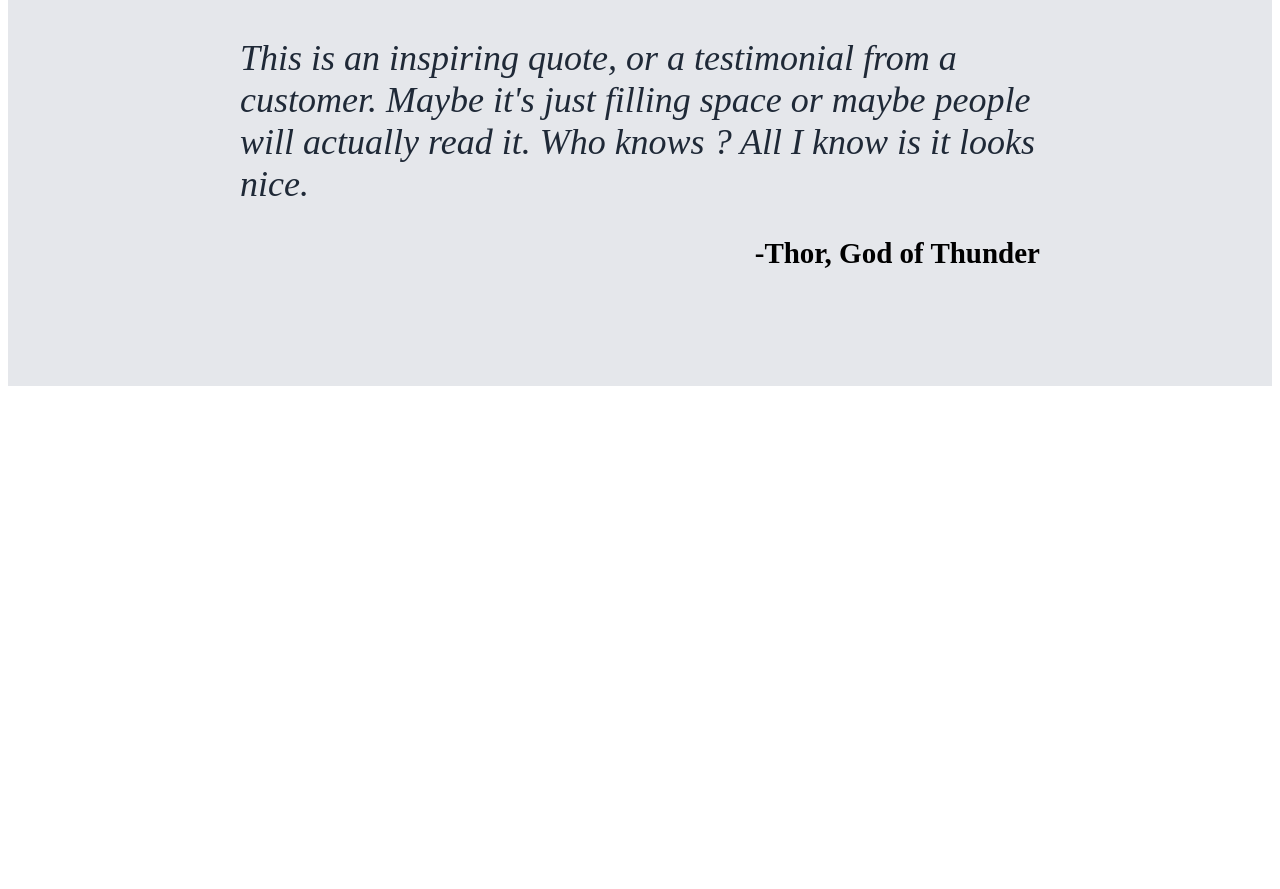
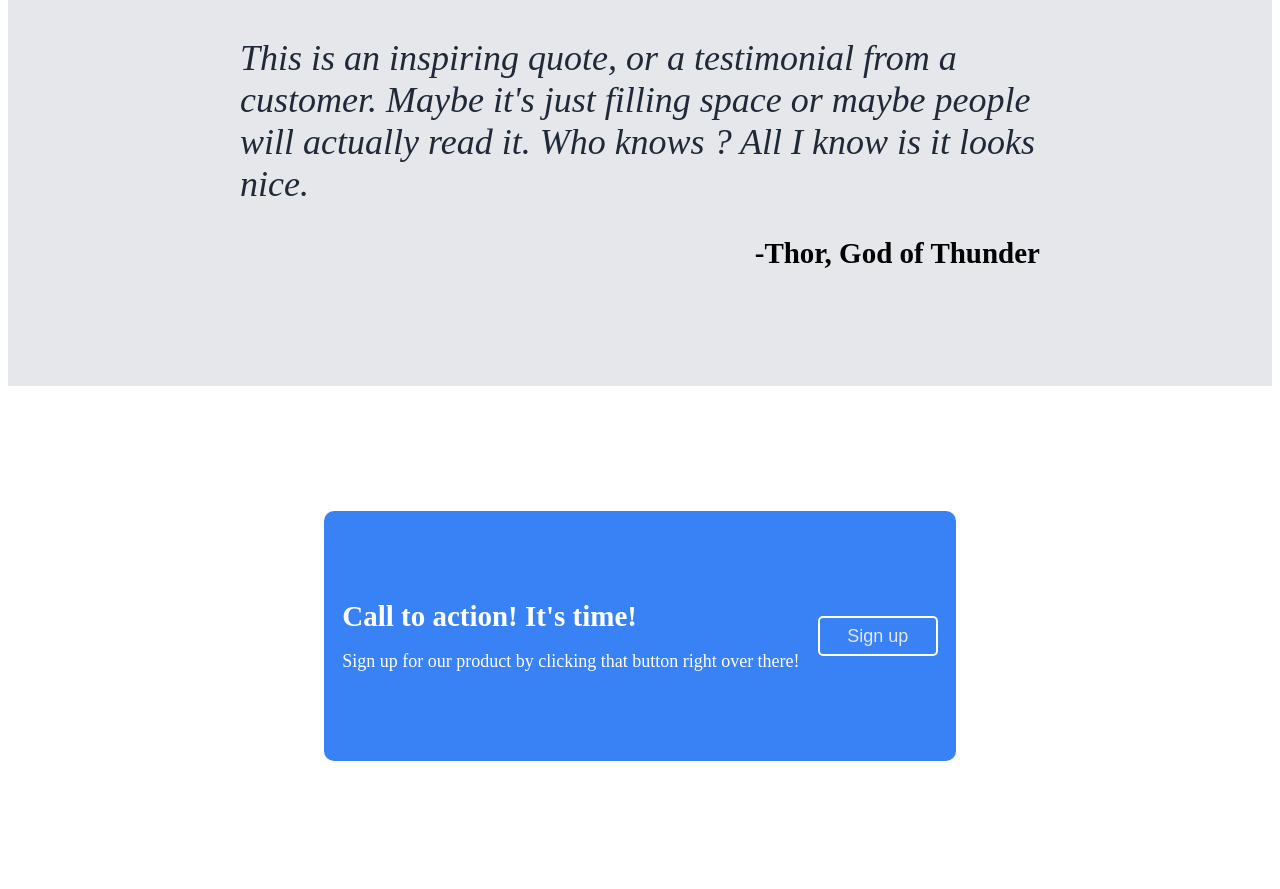
Before and after one commit to CrompBreeze/Landing-Page, a plain HTML site: page index.html in a window 1280 px wide. Shown: the part 1158-2047 px from the top of the page. Before the commit the page ends 1552 px from the top, so only its background shows below. Drawn offline with Linux system fonts and the light colour scheme.

Commit message:
Section-4 of the Landing page

```diff
--- a/index.html
+++ b/index.html
@@ -53,7 +53,16 @@
             <p><em>This is an inspiring quote, or a testimonial from a customer. Maybe it's just filling space or maybe people will actually read it. Who knows ? All I know is it looks nice.</em></p>
             <div class="rightalign"><p><strong>-Thor, God of Thunder</strong></p></div>
         </div>
+    </div>
+    <div class="section-4">
+        <div class="banner">
+            <div class="bannercontent">
+                <p><strong>Call to action! It's time!</strong></p>
+                <p>Sign up for our product by clicking that button right over there!</p>
+            </div>
+            <button type="button" class="banner-button">Sign up</button>
 
+        </div>
     </div>
 </body>
 </html>
--- a/styles.css
+++ b/styles.css
@@ -120,3 +120,33 @@ strong {
     display: flex;
     justify-content: flex-end;
  }
+ .section-4 {
+    height: 500px;
+    display: flex;
+    justify-content: center;
+    align-items: center;
+}
+.banner {
+    width: 50%;
+    height: 50%;
+    background-color: #3882f6;
+    border-radius: 10px;
+    display: flex;
+    justify-content: space-evenly;
+    align-items: center;
+
+}
+.bannercontent p {
+    font-size: 18px;
+    color: white;
+}
+.banner-button {
+    background-color: #3882f6;
+    font-size: 18px;
+    border-radius: 5px;
+    color: #E5E7EB;
+    width: 120px;
+    height: 40px;
+    border: 2px solid white;
+
+}
```
